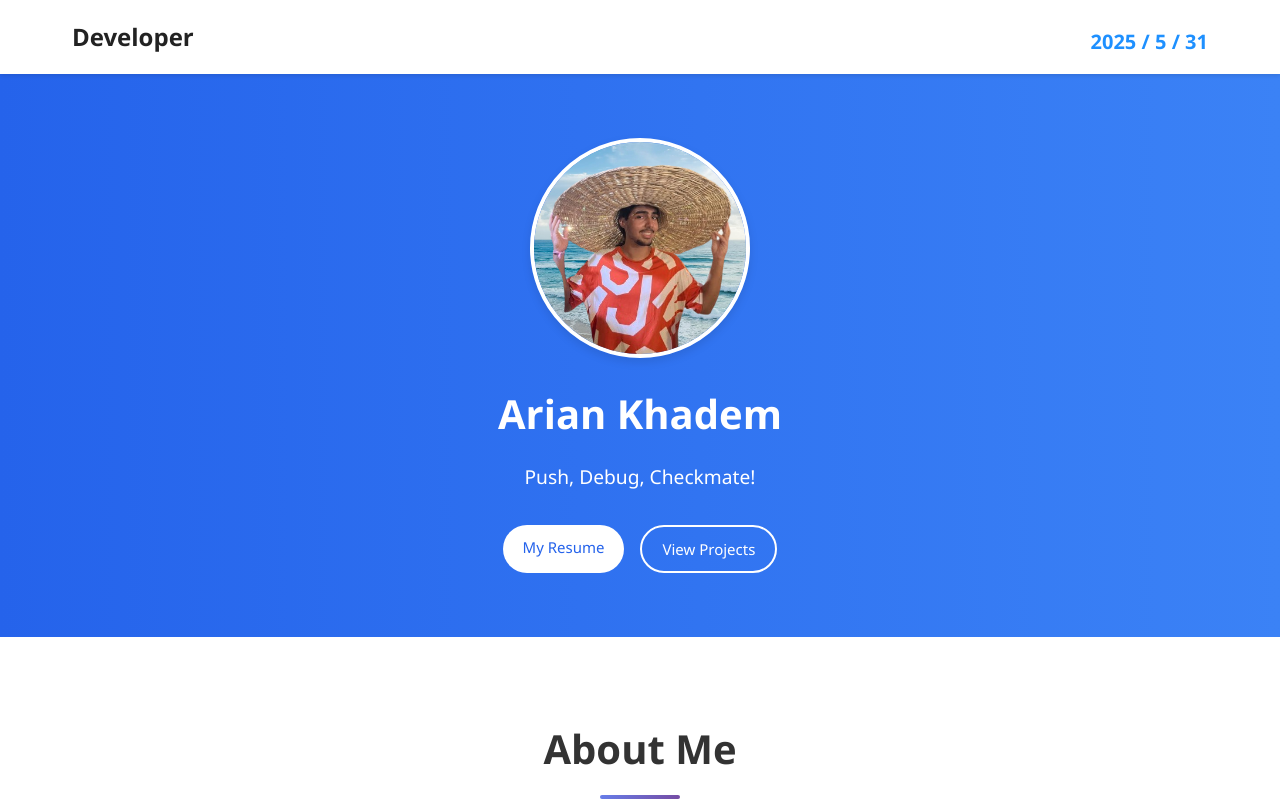
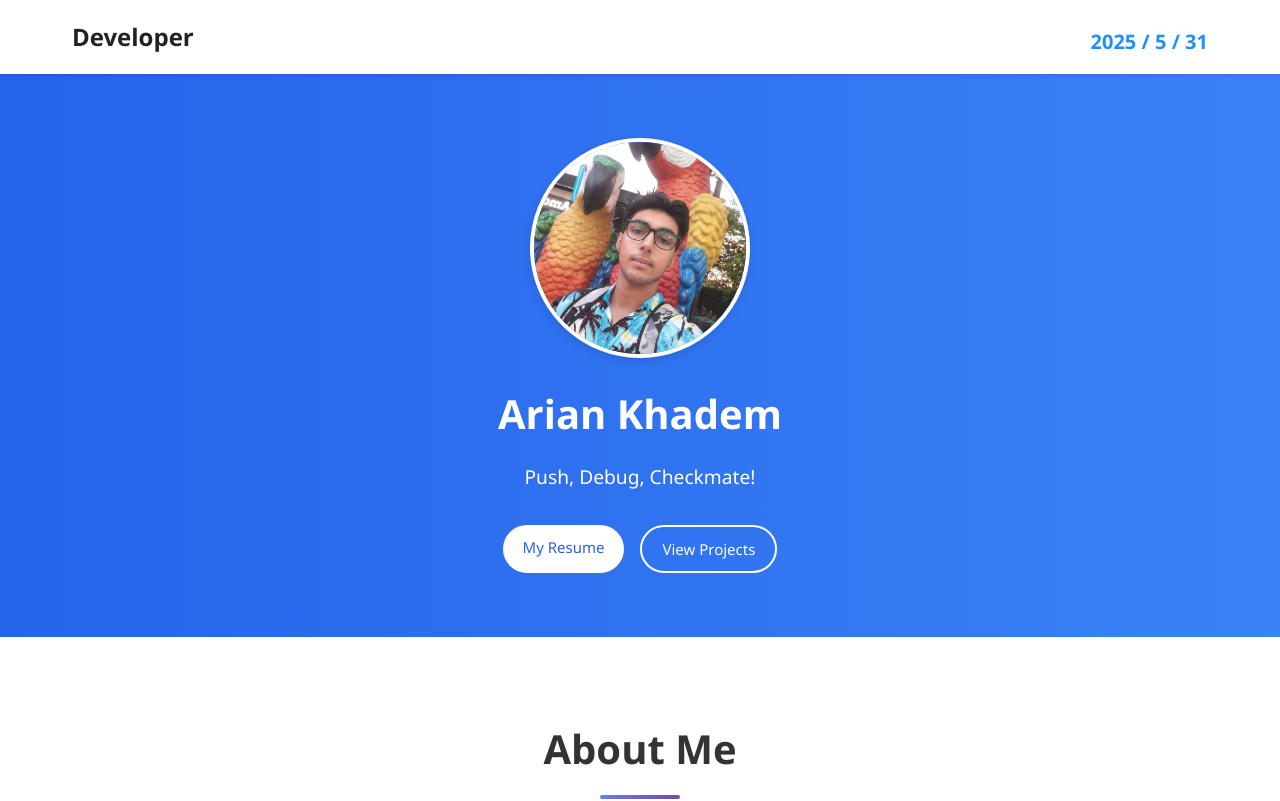
Before and after one commit to calledarian/Portfolio, a React (Create React App) app: page / in a window 1280 px wide. Shown: the top 801 px of the page. Built offline with nearby package versions, Linux system fonts and the light colour scheme.

Commit message:
Update Portfolio.js

```diff
--- a/src/components/Portfolio.js
+++ b/src/components/Portfolio.js
@@ -17,7 +17,7 @@ export default function Portfolio() {
             <section className="hero-section">
                 <div className="hero-content">
                     <div className="profile-image">
-                        <img src="./MArian2.png" alt="Profile" />
+                        <img src="./arianparrot.jpg" alt="Profile" />
                     </div>
                     <h1 className="hero-title">Arian Khadem</h1>
                     <p className="hero-subtitle">Push, Debug, Checkmate!</p>
```
